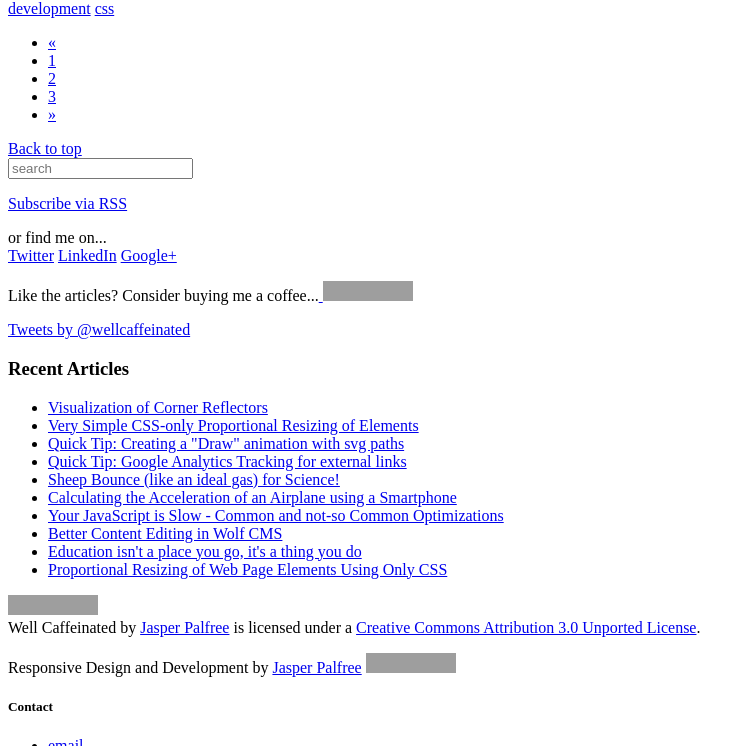
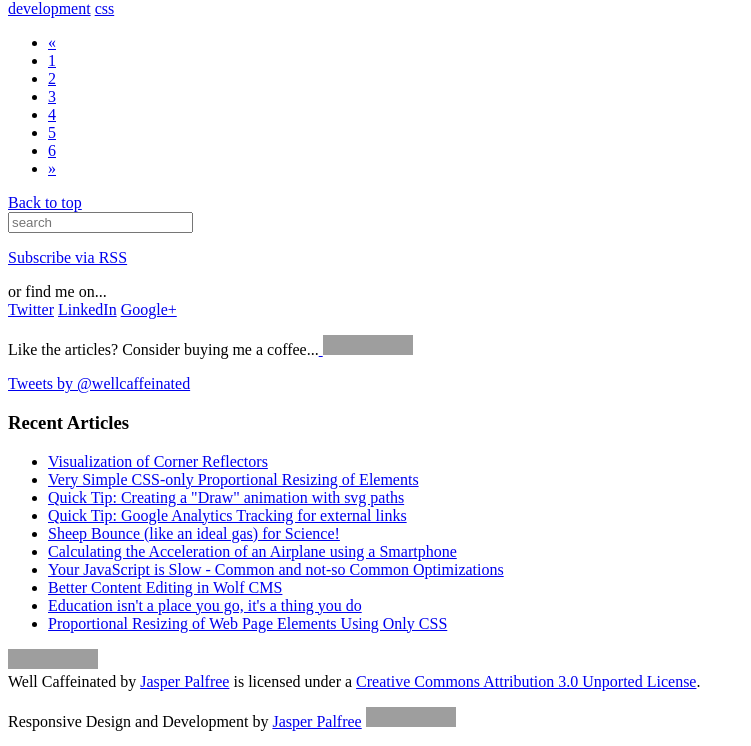
Before and after one commit to wellcaffeinated/wellcaffeinated.github.com, a Jekyll site: the page built from index.html, in a window 1280 px wide and 900 px high, scrolled down 2205 px, cut to the strip 154-900 px from the top of the window. Shown: the whole strip, without its empty margins (0-751 px from the left). Built offline with Jekyll 4.4.1, drawn with Linux system fonts in a browser that asks for light colours; some web fonts are replaced; the list of posts is cut into pages by our own code; comment, search, counter and statistics services are not loaded; grey boxes are pictures that could not be loaded.

Commit message:
try pagination fix

```diff
--- a/index.html
+++ b/index.html
@@ -34,6 +34,8 @@ group: navigation
         {% else %}
         <li><a href="{{BASE_PATH}}/">1</a></li>
         {% endif %}
+
+        {% assign ofst = 0 %}
       {% endif %}
 
       {% for count in (2..paginator.total_pages) limit:curpage offset:ofst %}
```
